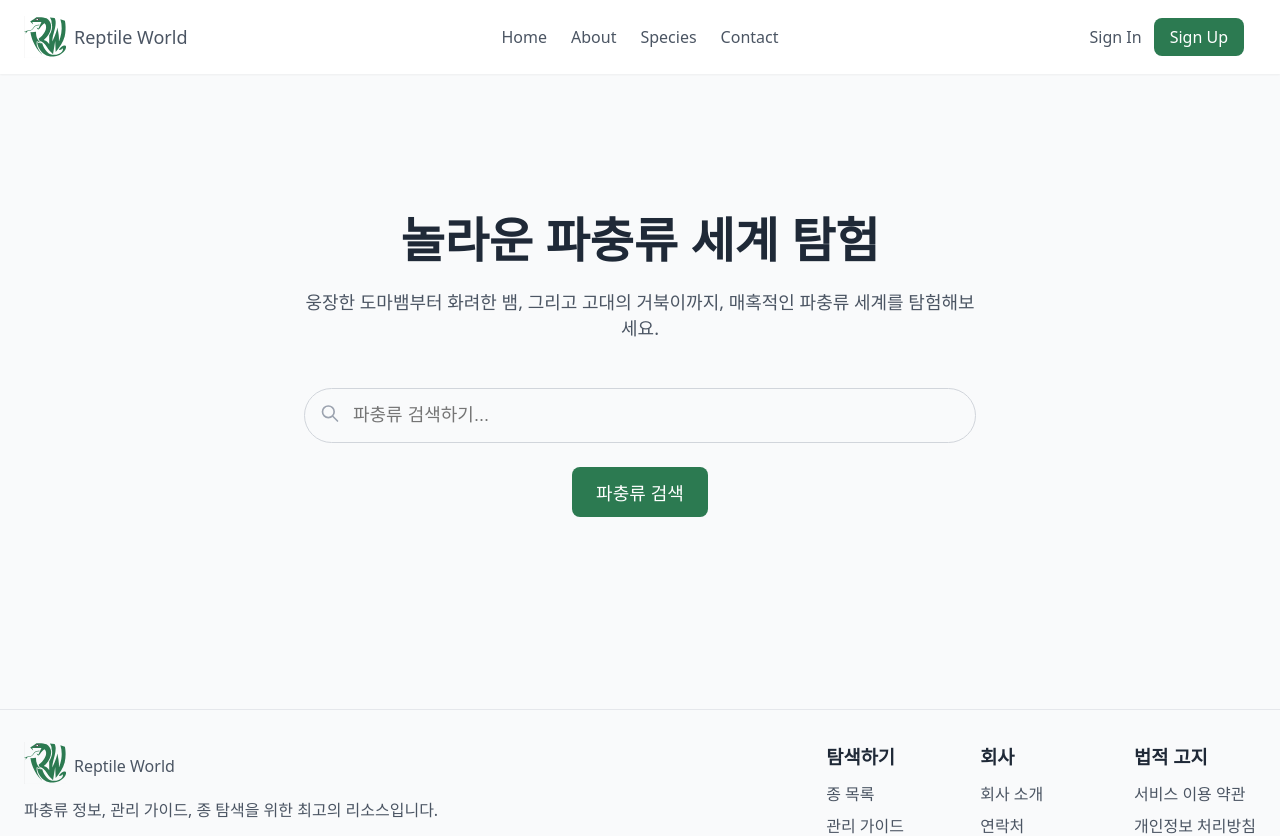
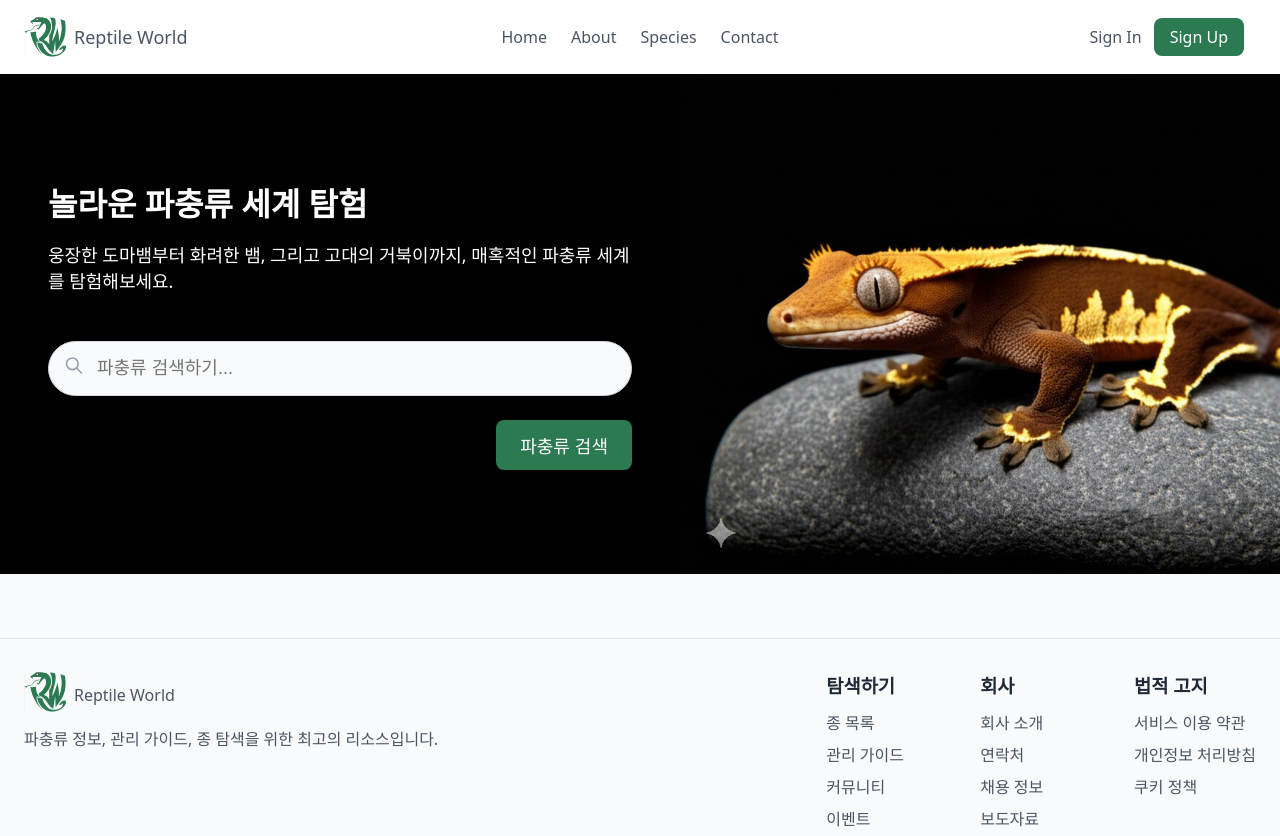
Before and after one commit to DeveloperDungeon/reptile-world, a Next.js app: page / in a window 1280 px wide. Shown: the top 836 px of the page. Built offline with nearby package versions, Linux system fonts and the light colour scheme.

Commit message:
Style the homepage banner

```diff
--- a/src/app/MainSearchForm.module.css
+++ b/src/app/MainSearchForm.module.css
@@ -1,7 +1,5 @@
 .Form {
   width: 100%;
-  max-width: 42rem;
-  margin: 0 auto 4rem auto;
 }
 
 .InputContainer {
@@ -37,7 +35,7 @@
 
 .ButtonContainer {
   display: flex;
-  justify-content: center;
+  justify-content: flex-end;
 }
 
 .SearchButton {
--- a/src/app/page.module.css
+++ b/src/app/page.module.css
@@ -1,38 +1,69 @@
-.Container {
+.Banner {
+  position: relative;
+  background-color: black;
+  height: 500px;
+  width: 100vw;
+  margin-left: calc(50% - 50vw);
+  margin-top: -4rem;
+
+  --image-width: 600px;
+}
+
+.ImageWrapper {
+  width: var(--image-width);
+  height: 100%;
+  position: absolute;
+  top: 0;
+  right: 0;
+  z-index: 0;
+}
+
+.Image {
+  object-fit: cover;
+  object-position: left;
+}
+
+.BannerContent {
+  position: absolute;
+  left: 0;
+  padding: 48px;
+  top: 0;
+  bottom: 0;
   display: flex;
-  flex-grow: 1;
   flex-direction: column;
-  align-items: center;
   justify-content: center;
-  padding: 3rem 1rem;
+  max-width: calc(100vw - var(--image-width));
 }
 
 .TextContainer {
-  text-align: center;
+  text-align: left;
   margin-bottom: 3rem;
 }
 
 .Heading {
-  font-size: 2.5rem;
+  font-size: 2rem;
   font-weight: bold;
-  color: var(--on-background);
+  color: white;
   margin-bottom: 1rem;
 }
 
 .Description {
-  color: rgb(75, 85, 99);
+  color: white;
   font-size: 1.125rem;
   max-width: 42rem;
-  margin-left: auto;
-  margin-right: auto;
 }
 
-@media (min-width: 768px) {
-  .Container {
-    padding: 4rem 1rem;
-  }
-
-  .Heading {
-    font-size: 3rem;
+@media screen and (max-width: 1080px) {
+  .BannerContent {
+    right: 0;
+    max-width: none;
+    background: linear-gradient(to bottom, black, transparent);
   }
 }
+
+@media screen and (max-width: 600px) {
+  .ImageWrapper {
+    left: 0;
+    right: none;
+  }
+}
--- a/src/app/page.tsx
+++ b/src/app/page.tsx
@@ -1,9 +1,15 @@
+import BannerImage from '@/../public/gecko.jpg';
+import Image from 'next/image';
 import MainSearchForm from './MainSearchForm';
 import styles from './page.module.css';
 
 export default function Home() {
   return (
-    <div className={styles.Container}>
+    <div className={styles.Banner}>
+      <div className={styles.ImageWrapper}>
+        <Image src={BannerImage} alt="Banner" fill className={styles.Image} />
+      </div>
+      <div className={styles.BannerContent}>
         <div className={styles.TextContainer}>
           <h1 className={styles.Heading}>놀라운 파충류 세계 탐험</h1>
           <p className={styles.Description}>
@@ -13,5 +19,6 @@ export default function Home() {
         </div>
         <MainSearchForm />
       </div>
+    </div>
   );
 }
```
Also changed, not shown: public/gecko.jpg (added). Lines whose indentation alone changed are shown as unchanged.
